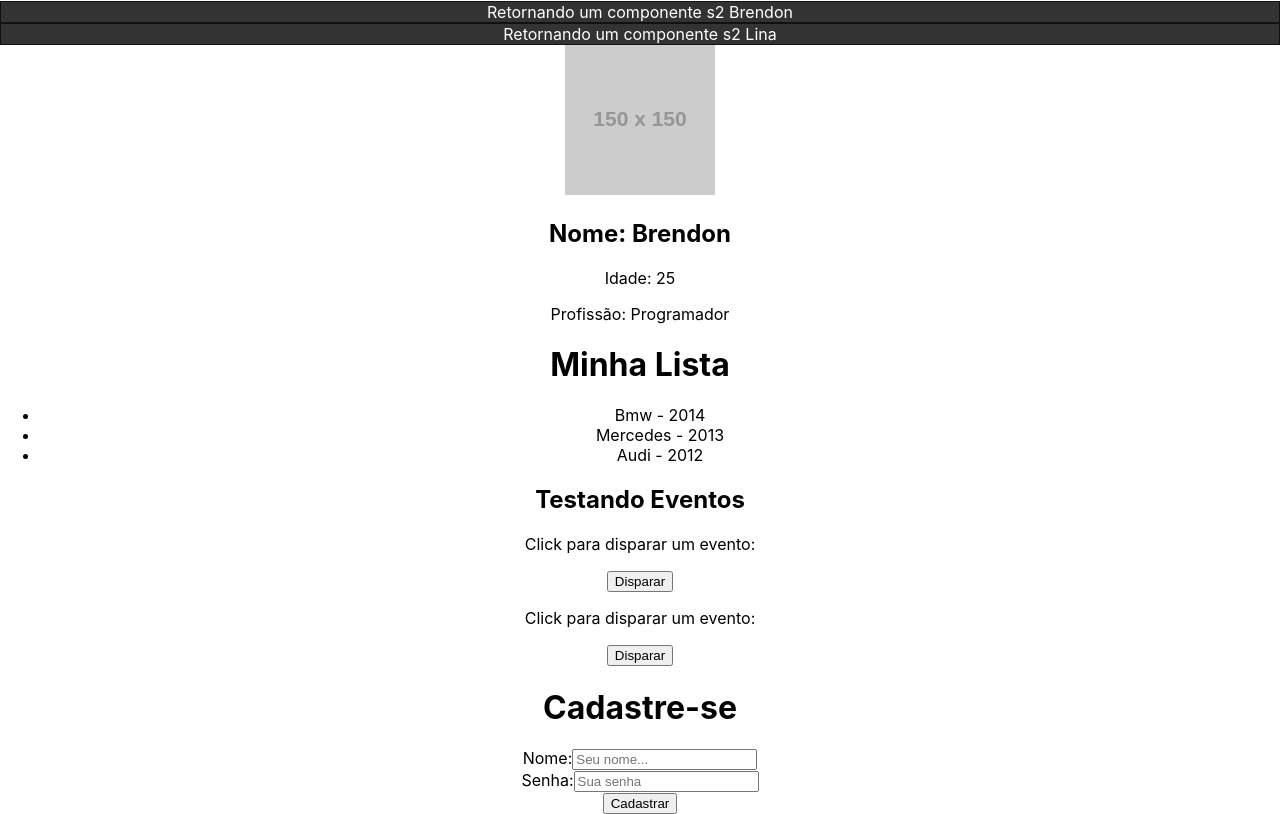
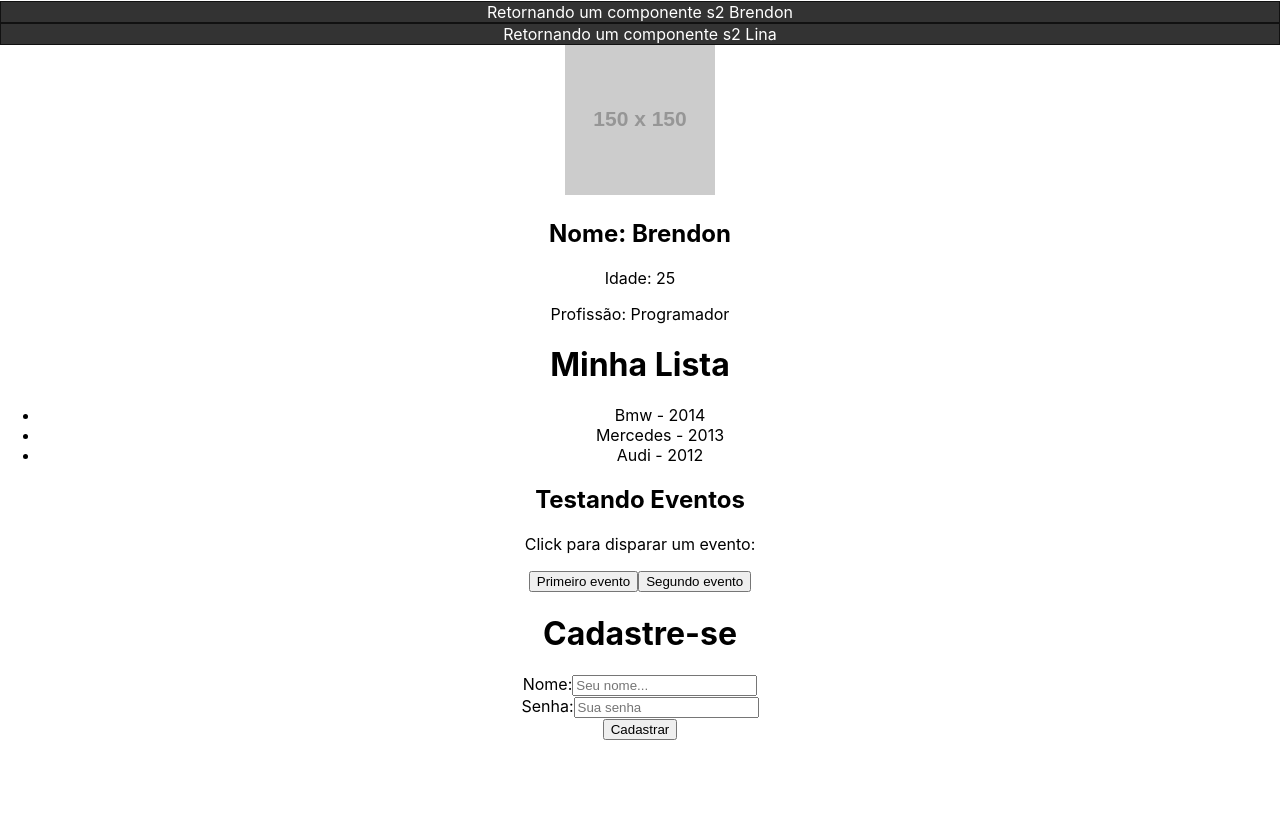
Before and after one commit to BrendonLina/React-before-site, a React (Create React App) app: page / in a window 1280 px wide. Shown: the part 447-1261 px from the top of the page. After the commit the page ends 1187 px from the top, so only its background shows below. Built offline with nearby package versions, Linux system fonts and the light colour scheme.

Commit message:
props, e eventos

```diff
--- a/src/App.js
+++ b/src/App.js
@@ -31,7 +31,7 @@
       <h2>Testando Eventos</h2>
       {/* eventos onclick com props */}
       <Evento numero="1"/>
-      <Evento numero="2"/>
+      {/* <Evento numero="2"/> */}
       <Form />
     </div>
   );
--- a/src/components/Evento.js
+++ b/src/components/Evento.js
@@ -1,14 +1,22 @@
+import Button from "./evento/Button"
+
 function Evento({numero}){
 
     function meuEvento(){
         alert(`rodando ${numero}`)
     }
 
+    function segundoEvento(){
+        alert("Segundo evento !")
+    }
+
     return(
 
         <div>
             <p>Click para disparar um evento:</p>
-            <button onClick={meuEvento}>Disparar</button>
+            <Button event={meuEvento} text="Primeiro evento" />
+            <Button event={segundoEvento} text="Segundo evento" />
+            {/* <button onClick={meuEvento}>Disparar</button> */}
         </div>
     )
 }
--- /dev/null
+++ b/src/components/evento/Button.js
@@ -0,0 +1,5 @@
+function Button(props){
+    return <button onClick={props.event}>{props.text}</button>
+}
+
+export default Button
```
